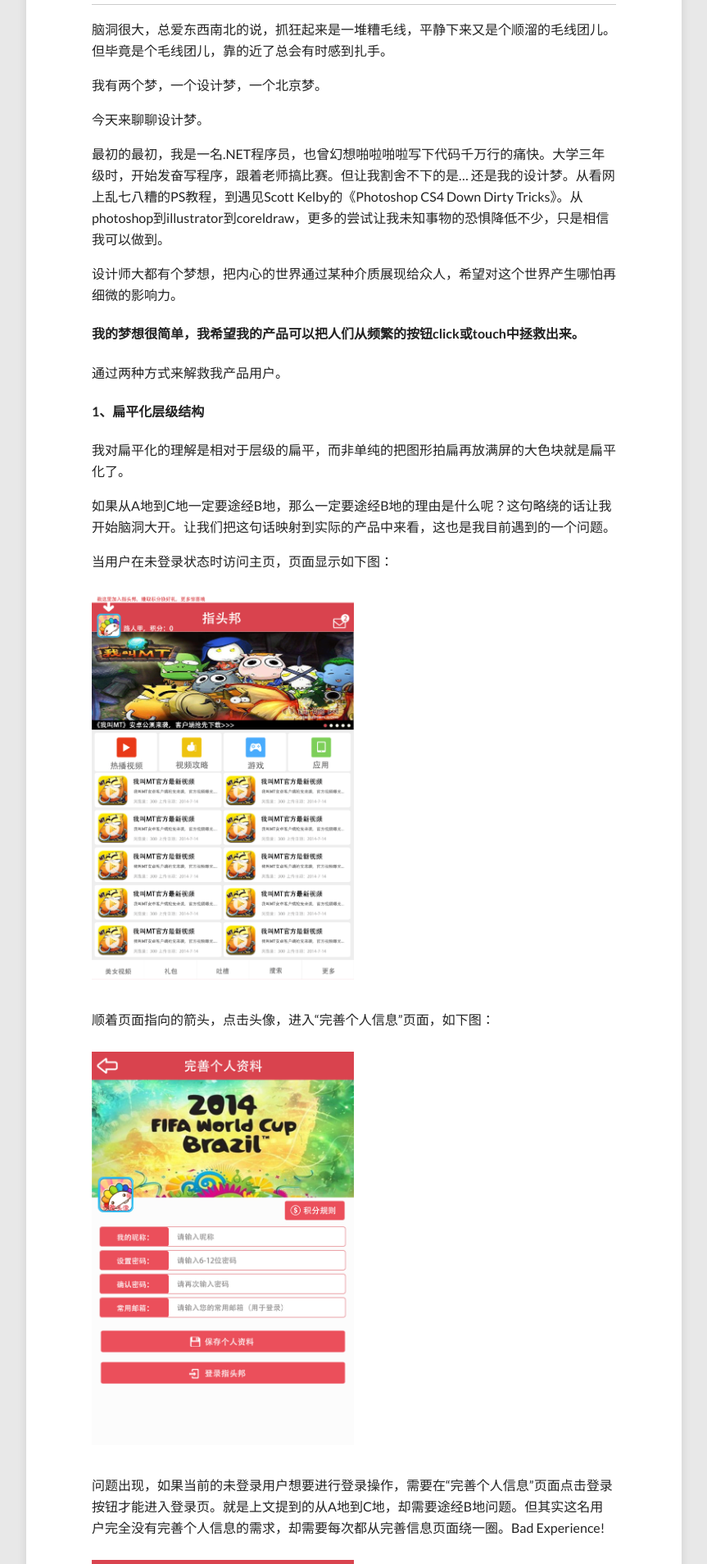
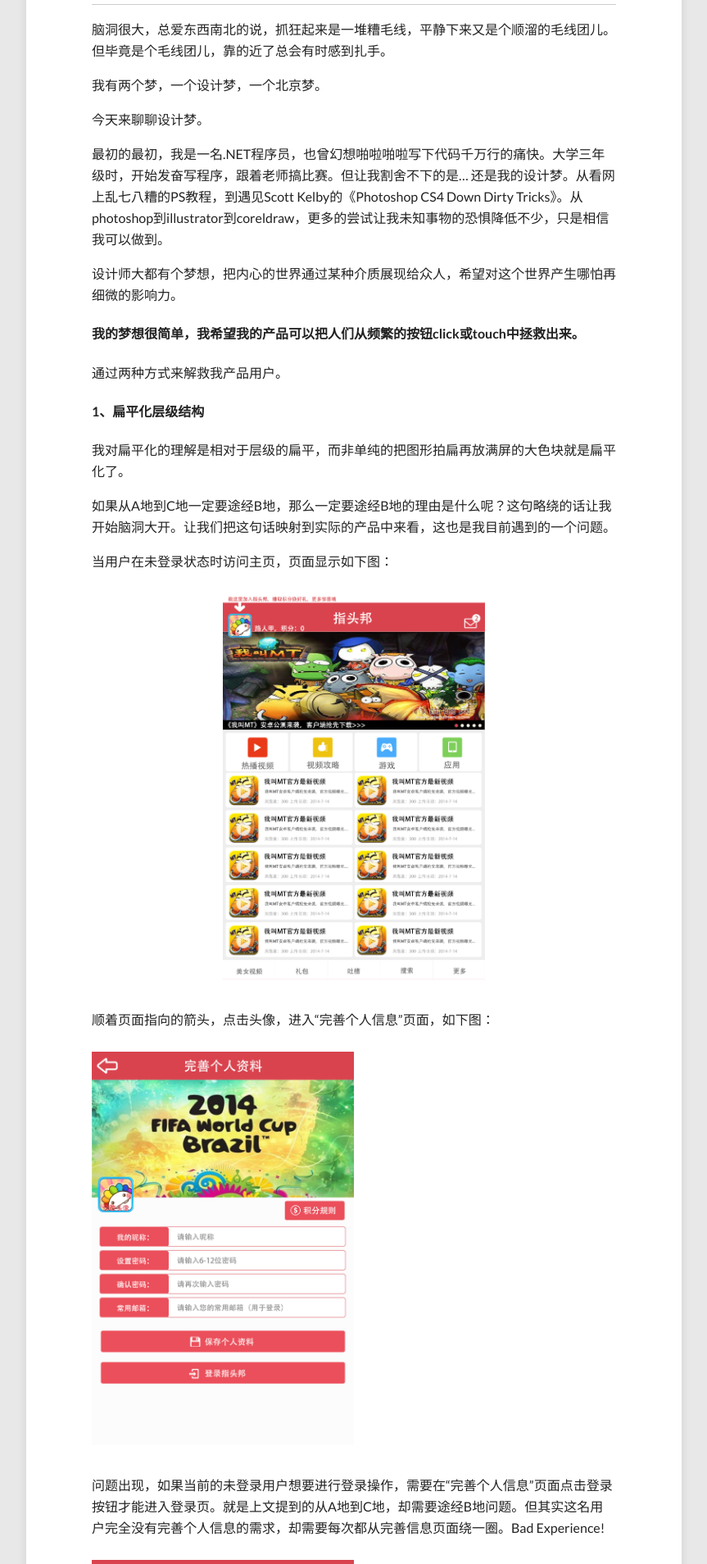
Before and after one commit to EnidYin/EnidYin.github.io, a Jekyll site: the page built from _posts/2014-07-01-my-design-world.md, in a window 1280 px wide. Shown: the part 819-2727 px from the top of the page at 82% size, without its empty margins (208-1071 px from the left). Built offline with Jekyll 4.4.1, drawn with Linux system fonts in a browser that asks for light colours; nearby versions of some CDN libraries; comment, search, counter and statistics services are not loaded.

Commit message:
style modify

```diff
--- a/_posts/2014-07-01-my-design-world.md
+++ b/_posts/2014-07-01-my-design-world.md
@@ -49,10 +49,11 @@ share: true
 如果从A地到C地一定要途经B地，那么一定要途经B地的理由是什么呢？这句略绕的话让我开始脑洞大开。让我们把这句话映射到实际的产品中来看，这也是我目前遇到的一个问题。
 
 当用户在未登录状态时访问主页，页面显示如下图：
-
+<div align="center">
 <figure>
-    <img height="480" width="320" src="/images/blog/2014-07-01-My-Design-World/homepage.gif"/>
+    <a><img height="480" width="320" src="/images/blog/2014-07-01-My-Design-World/homepage.gif"/></a>
 </figure>
+</div>
 
 顺着页面指向的箭头，点击头像，进入“完善个人信息”页面，如下图：
 
```
